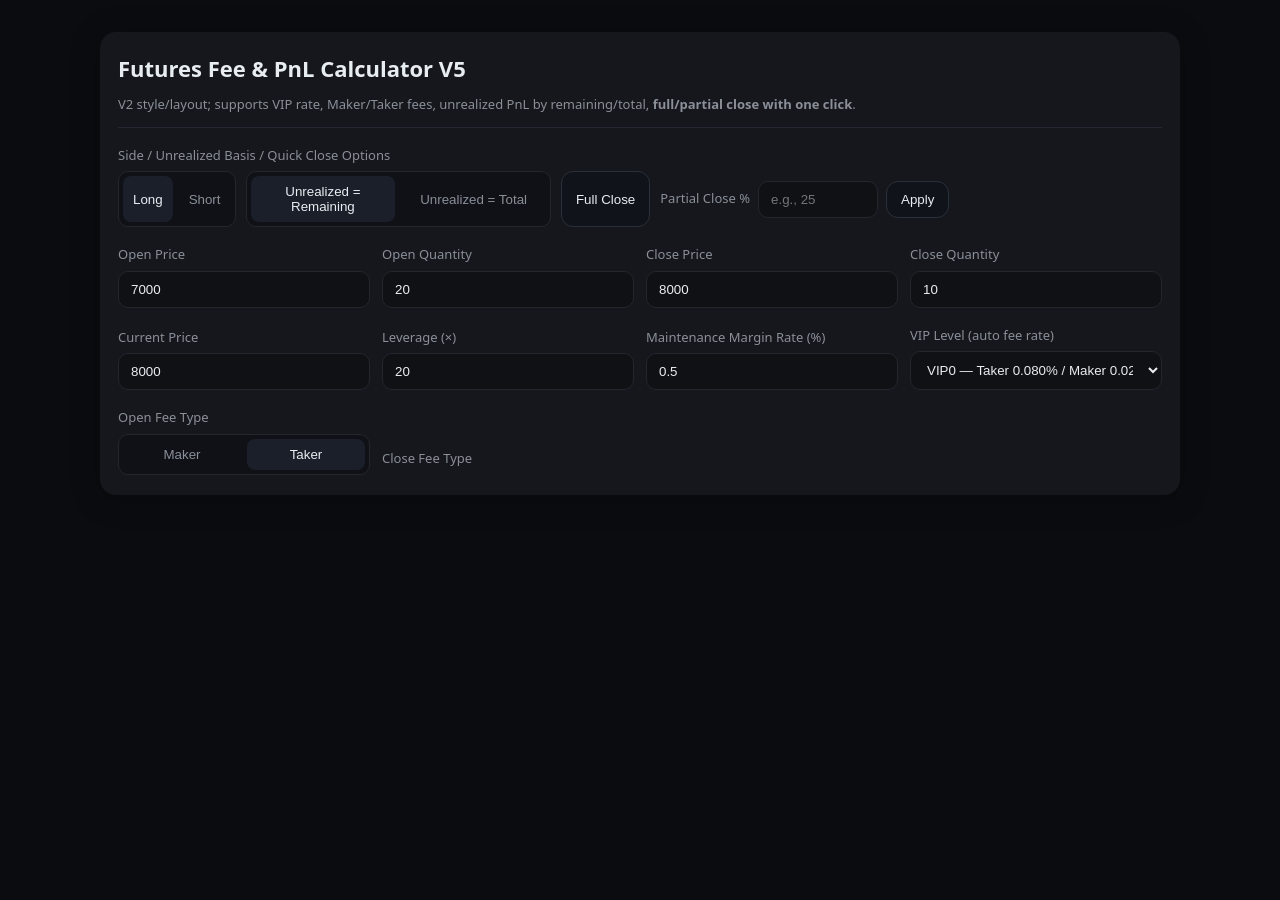
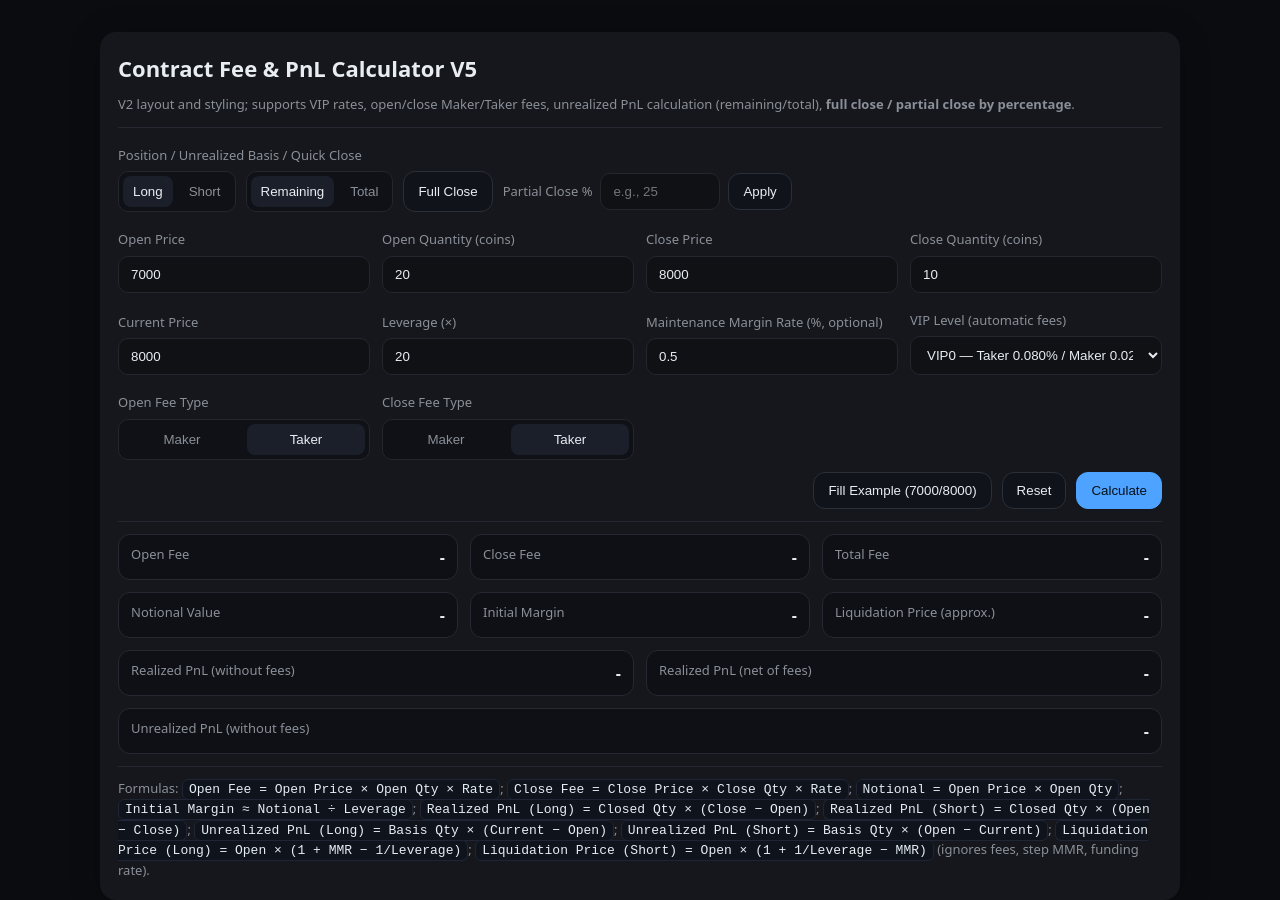
Before and after one commit to cy107835-cmyk/cal, a plain HTML site: page index.html in a window 1280 px wide. Before the commit the page ends 832 px from the top, so only its background shows below. Drawn offline with Linux system fonts and the light colour scheme.

Commit message:
Update index.html

```diff
--- a/index.html
+++ b/index.html
@@ -3,7 +3,7 @@
 <head>
   <meta charset="utf-8" />
   <meta name="viewport" content="width=device-width, initial-scale=1" />
-  <title>Futures Fee & PnL Calculator — V5 (VIP Rate + Maker/Taker + Full/Partial Close)</title>
+  <title>Contract Fee & PnL Calculator — V5 (VIP Rates + Maker/Taker + Full/Partial Close)</title>
   <style>
     :root { --bg:#0b0c10; --card:#15171c; --muted:#8a8f98; --fg:#e8edf2; --accent:#4da3ff; --ok:#22c55e; --bad:#ef4444; --border:#242833; }
     html,body{height:100%;}
@@ -41,21 +41,21 @@
 <body>
   <div class="wrap">
     <div class="card">
-      <h1>Futures Fee & PnL Calculator V5</h1>
-      <div class="muted">V2 style/layout; supports VIP rate, Maker/Taker fees, unrealized PnL by remaining/total, <b>full/partial close with one click</b>.</div>
+      <h1>Contract Fee & PnL Calculator V5</h1>
+      <div class="muted">V2 layout and styling; supports VIP rates, open/close Maker/Taker fees, unrealized PnL calculation (remaining/total), <b>full close / partial close by percentage</b>.</div>
       <div class="hr"></div>
 
       <div class="grid">
         <div class="col-12">
-          <label>Side / Unrealized Basis / Quick Close Options</label>
+          <label>Position / Unrealized Basis / Quick Close</label>
           <div class="row">
-            <div class="switch" role="tablist" aria-label="Side">
+            <div class="switch" role="tablist" aria-label="Position">
               <button id="side-long" class="active" data-side="long" aria-pressed="true">Long</button>
               <button id="side-short" data-side="short" aria-pressed="false">Short</button>
             </div>
             <div class="switch" role="tablist" aria-label="Unrealized Basis">
-              <button id="unreal-remaining" class="active" data-unreal="remaining" aria-pressed="true" title="Calculate by remaining qty">Unrealized = Remaining</button>
-              <button id="unreal-total" data-unreal="total" aria-pressed="false" title="Calculate by total open qty">Unrealized = Total</button>
+              <button id="unreal-remaining" class="active" data-unreal="remaining" aria-pressed="true" title="Based on remaining position">Remaining</button>
+              <button id="unreal-total" data-unreal="total" aria-pressed="false" title="Based on total position">Total</button>
             </div>
             <button class="btn" id="btnFullClose" title="Set close quantity equal to open quantity">Full Close</button>
             <div class="row" style="gap:8px;align-items:center">
@@ -71,7 +71,7 @@
           <input id="openPrice" type="number" inputmode="decimal" step="0.01" value="7000" />
         </div>
         <div class="col-3">
-          <label for="openQty">Open Quantity</label>
+          <label for="openQty">Open Quantity (coins)</label>
           <input id="openQty" type="number" inputmode="decimal" step="0.0001" value="20" />
         </div>
         <div class="col-3">
@@ -79,7 +79,7 @@
           <input id="closePrice" type="number" inputmode="decimal" step="0.01" value="8000" />
         </div>
         <div class="col-3">
-          <label for="closeQty">Close Quantity</label>
+          <label for="closeQty">Close Quantity (coins)</label>
           <input id="closeQty" type="number" inputmode="decimal" step="0.0001" value="10" />
         </div>
 
@@ -92,11 +92,11 @@
           <input id="leverage" type="number" inputmode="decimal" step="0.1" min="1" value="20" />
         </div>
         <div class="col-3">
-          <label for="mmr">Maintenance Margin Rate (%)</label>
+          <label for="mmr">Maintenance Margin Rate (%, optional)</label>
           <input id="mmr" type="number" inputmode="decimal" step="0.01" value="0.5" />
         </div>
         <div class="col-3">
-          <label for="vipLevel">VIP Level (auto fee rate)</label>
+          <label for="vipLevel">VIP Level (automatic fees)</label>
           <select id="vipLevel">
             <option value="0" selected>VIP0 — Taker 0.080% / Maker 0.020%</option>
             <option value="1">VIP1 — Taker 0.072% / Maker 0.018%</option>
@@ -119,4 +119,49 @@
         </div>
         <div class="col-3">
           <label>Close Fee Type</label>
-          <div class="switch" role="tablist" aria-label="Close Fee
+          <div class="switch" role="tablist" aria-label="Close Fee Type">
+            <button id="close-fee-maker" data-feeclose="maker">Maker</button>
+            <button id="close-fee-taker" class="active" data-feeclose="taker" aria-pressed="true">Taker</button>
+          </div>
+        </div>
+
+        <div class="col-12 row right">
+          <button class="btn" id="exampleBtn">Fill Example (7000/8000)</button>
+          <button class="btn" id="resetBtn" title="Clear Form">Reset</button>
+          <button class="btn primary" id="calcBtn">Calculate</button>
+        </div>
+      </div>
+
+      <div class="hr"></div>
+
+      <div class="grid" id="results" aria-live="polite">
+        <div class="col-4"><div class="stat"><div class="label">Open Fee</div><div class="value" id="feeOpen">-</div></div></div>
+        <div class="col-4"><div class="stat"><div class="label">Close Fee</div><div class="value" id="feeClose">-</div></div></div>
+        <div class="col-4"><div class="stat"><div class="label">Total Fee</div><div class="value" id="feeTotal">-</div></div></div>
+
+        <div class="col-4"><div class="stat"><div class="label">Notional Value</div><div class="value" id="notional">-</div></div></div>
+        <div class="col-4"><div class="stat"><div class="label">Initial Margin</div><div class="value" id="initMargin">-</div></div></div>
+        <div class="col-4"><div class="stat"><div class="label">Liquidation Price (approx.)</div><div class="value" id="liqPrice">-</div></div></div>
+
+        <div class="col-6"><div class="stat"><div class="label">Realized PnL (without fees)</div><div class="value" id="pnlRaw">-</div></div></div>
+        <div class="col-6"><div class="stat"><div class="label">Realized PnL (net of fees)</div><div class="value" id="pnlNet">-</div></div></div>
+        <div class="col-12"><div class="stat"><div class="label">Unrealized PnL (without fees)</div><div class="value" id="pnlUnreal">-</div></div></div>
+      </div>
+
+      <div class="hr"></div>
+      <div class="muted">
+        Formulas: <code>Open Fee = Open Price × Open Qty × Rate</code>; <code>Close Fee = Close Price × Close Qty × Rate</code>;
+        <code>Notional = Open Price × Open Qty</code>; <code>Initial Margin ≈ Notional ÷ Leverage</code>;
+        <code>Realized PnL (Long) = Closed Qty × (Close − Open)</code>; <code>Realized PnL (Short) = Closed Qty × (Open − Close)</code>;
+        <code>Unrealized PnL (Long) = Basis Qty × (Current − Open)</code>; <code>Unrealized PnL (Short) = Basis Qty × (Open − Current)</code>;
+        <code>Liquidation Price (Long) = Open × (1 + MMR − 1/Leverage)</code>; <code>Liquidation Price (Short) = Open × (1 + 1/Leverage − MMR)</code> (ignores fees, step MMR, funding rate).
+      </div>
+    </div>
+  </div>
+
+  <!-- JavaScript code remains unchanged; only UI labels changed -->
+  <script>
+    // Original JS logic
+  </script>
+</body>
+</html>
```
